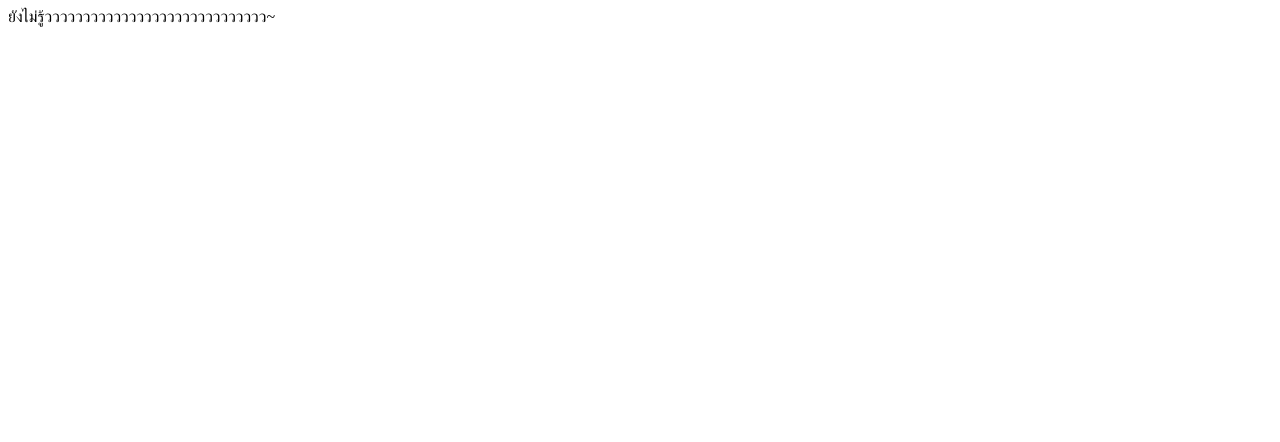
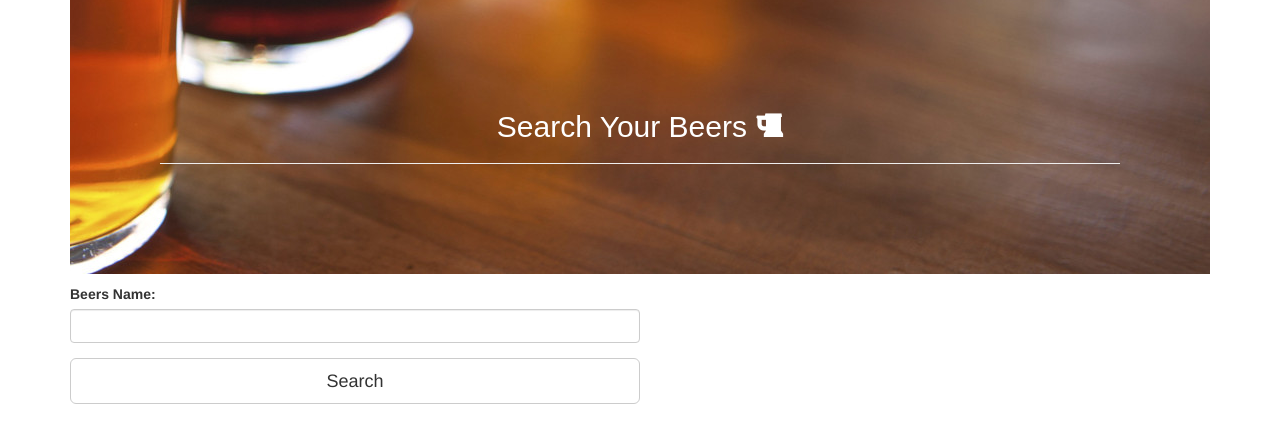
Before and after one commit to pondchance/beer-api, a plain HTML site: page index.html in a window 1280 px wide. Drawn offline with nearby package versions, Linux system fonts and the light colour scheme.

Commit message:
Add index and pic

```diff
--- a/index.html
+++ b/index.html
@@ -1 +1,44 @@
-ยังไม่รู้ววววววววววววววววววววววววววววว~
+<!DOCTYPE html>
+<html lang="en">
+<head>
+    <meta charset="UTF-8">
+	<link rel="shortcut icon" href="/">
+    <title> Hoo-ray ! , B E E R   </title>
+	<meta name="viewport" content="width=device-width, initial-scale=1">
+    <link rel="stylesheet" href="https://maxcdn.bootstrapcdn.com/bootstrap/3.3.7/css/bootstrap.min.css">
+    <script src="https://ajax.googleapis.com/ajax/libs/jquery/3.2.1/jquery.min.js"></script>
+    <script src="https://maxcdn.bootstrapcdn.com/bootstrap/3.3.7/js/bootstrap.min.js"></script>
+    <link rel="stylesheet" href="https://cdnjs.cloudflare.com/ajax/libs/font-awesome/4.7.0/css/font-awesome.min.css">
+</head>
+<style>
+ #example1 {
+    background-image:url(b.jpg);
+    background-position: right bottom, left top;
+    background-repeat: no-repeat, repeat;
+    padding: 90px;
+    color: white;
+    font-weight: bold;
+    text-align: center;
+    font-family:  sans-serif;
+
+}
+
+
+    </style>
+<body>
+    <div class="container">
+            <div id="example1">
+                 <h2>Search Your Beers <i class="fa fa-beer "></i></h2><hr>
+            </div>
+
+        <p></p>
+        <form>
+          <div class="form-group">
+            <label for="usr">Beers Name:</label>
+            <input type="text" class="form-control" id="usr" style="width:50%">
+          </div>
+          <button type="button" class="btn btn-default btn-lg btn-block"style="width:50%">Search</button>
+        </form>
+      </div>
+</body>
+</html>
```
Also changed, not shown: b.jpg (added).
